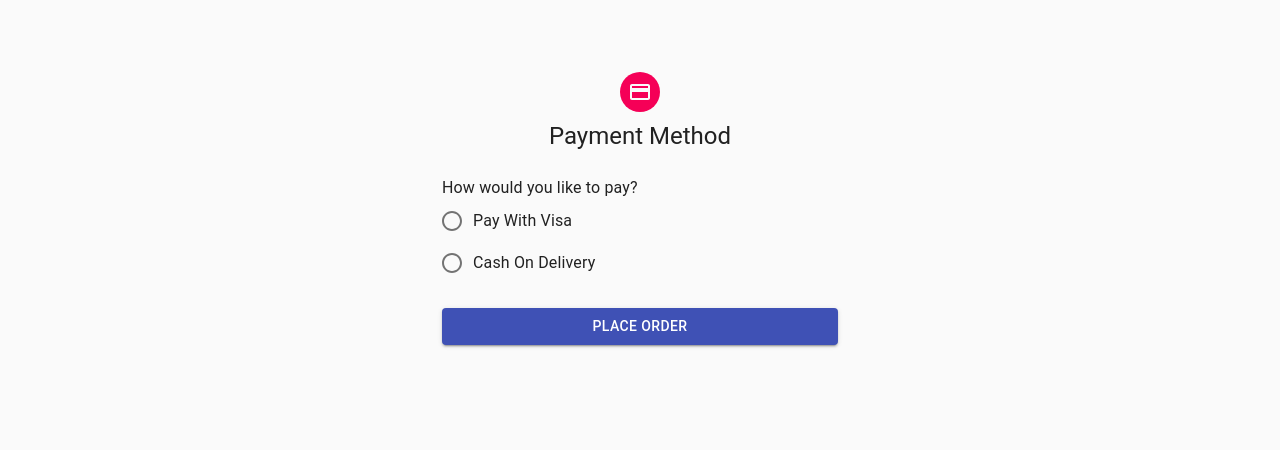
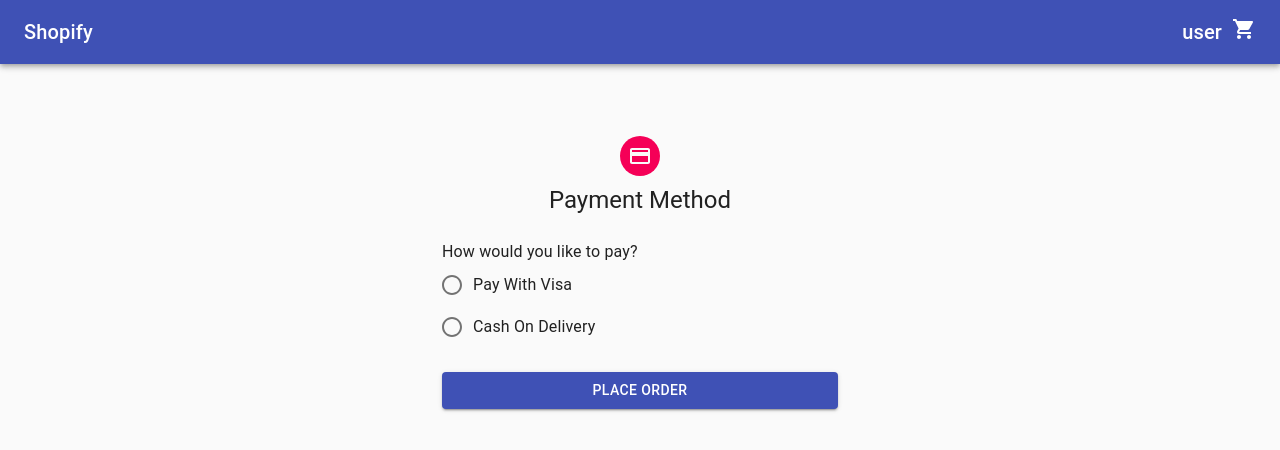
Before and after one commit to chantalchawki/shopify, a React (Create React App) app in the folder client/: page /checkOut in a window 1280 px wide. Shown: the top 450 px of the page. Built offline with nearby package versions, Linux system fonts and the light colour scheme.

Commit message:
header added

```diff
--- a/client/src/containers/CheckOut/CheckOutPage.jsx
+++ b/client/src/containers/CheckOut/CheckOutPage.jsx
@@ -1,4 +1,6 @@
 import React, { useEffect, useState } from "react";
+import Header from "../../components/header/Header";
+
 import {
   Grid,
   withStyles,
@@ -20,6 +22,10 @@
   const [isPayPal, setisPayPal] = useState(false);
 
   return (
+    <Grid container className={classes.root}>
+      <Grid container item className={classes.header}>
+        <Header />
+      </Grid>
       <Container component="main" maxWidth="xs">
         <CssBaseline />
         <div className={classes.paper}>
@@ -87,6 +93,7 @@
           </Button>
         </div>
       </Container>
+    </Grid>
   );
 }
 
--- a/client/src/containers/CheckOut/styles.js
+++ b/client/src/containers/CheckOut/styles.js
@@ -4,6 +4,10 @@
     display: "flex",
     flexDirection: "column",
     alignItems: "center"
+  },
+
+  header: {
+    flexDirection: "row"
   },
   VisaForm: {
     padding: "2%"
```
Lines whose indentation alone changed are shown as unchanged.
